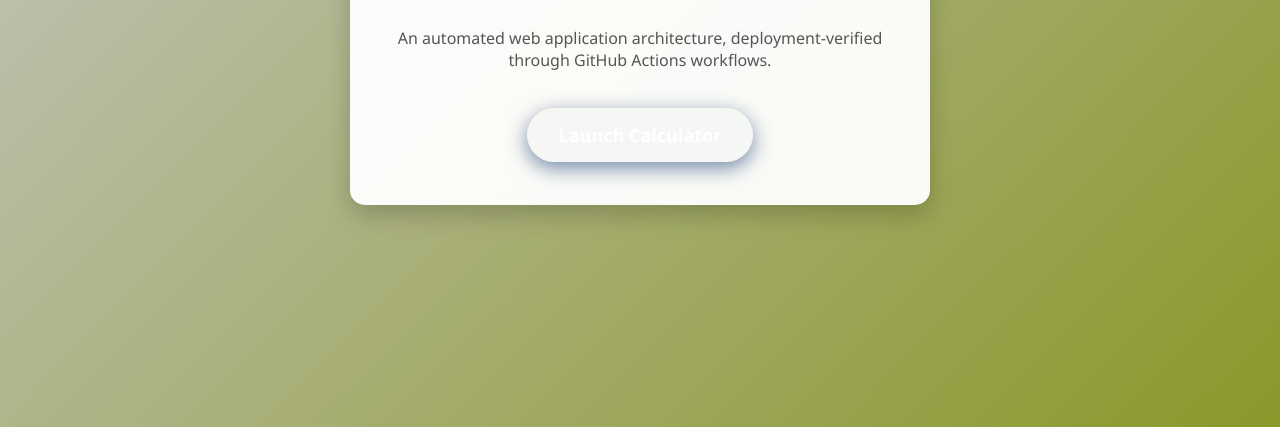
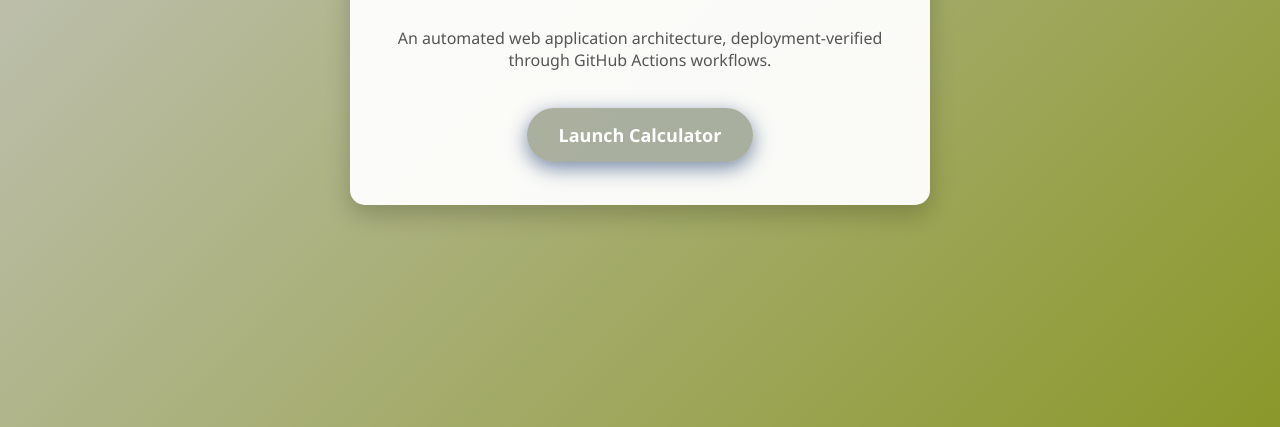
Before and after one commit to Z-AKB/Zion-calc, a plain HTML site: page index.html in a window 1280 px wide. In both pictures the pointer is over the link "Launch Calculator". Shown: the part 373-800 px from the top of the page. Drawn offline with Linux system fonts and the light colour scheme.

Commit message:
new docker

```diff
--- a/index.html
+++ b/index.html
@@ -46,7 +46,7 @@
             box-shadow: 0 4px 15px rgba(73, 73, 72, 0.4);
         }
         .btn:hover {
-            background: #eeefec65;
+            background: #2e3b1565;
             transform: translateY(-3px);
             box-shadow: 0 6px 20px rgba(30, 60, 114, 0.6);
         }
```
